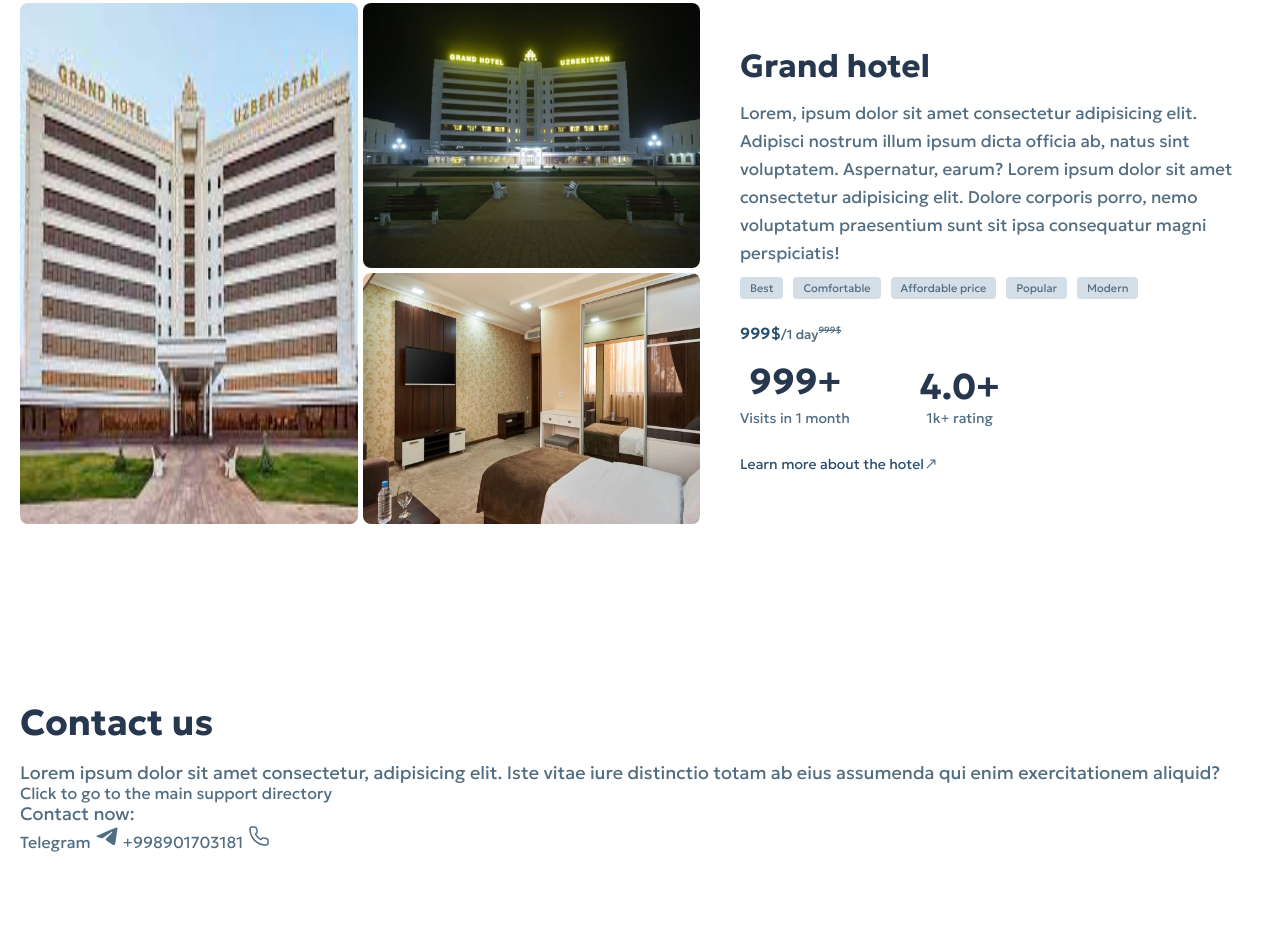
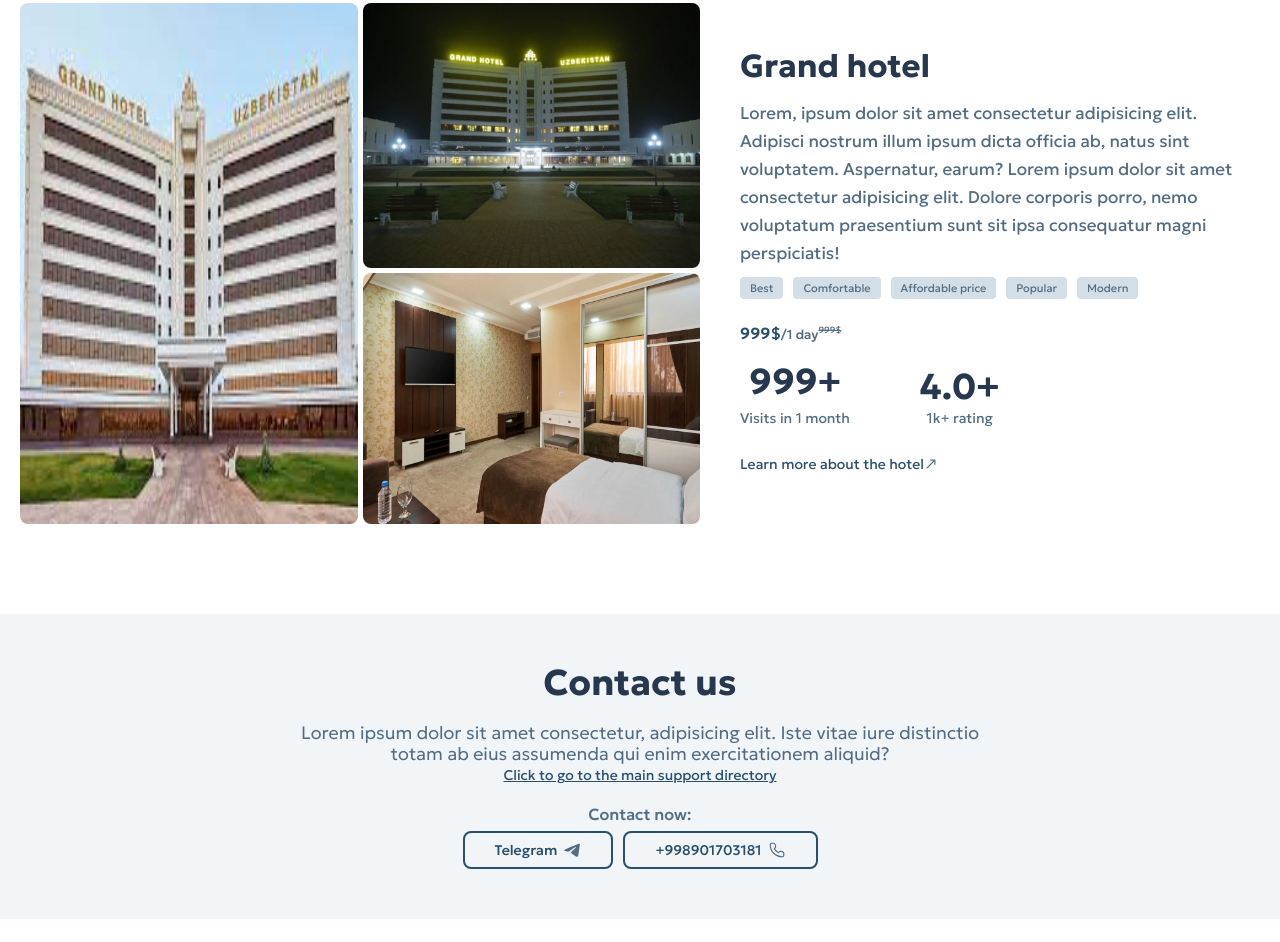
Before and after one commit to YaxyobekUz/VisitAndijan, a plain HTML site: page index.html in a window 1280 px wide. Shown: the part 5810-6752 px from the top of the page. After the commit the page ends 6729 px from the top, so only its background shows below. Drawn offline with Linux system fonts and the light colour scheme.

Commit message:
added contact section section css codes

```diff
--- a/css/style.css
+++ b/css/style.css
@@ -899,3 +899,59 @@ section {
 .hotel-link:hover::after{
     transform: translate(2px,-2px);
 }
+
+/* contact section */
+ .contact-section {
+    padding: 50px 0;
+    background: #f1f5f8;
+}
+.contact-section-parent {
+    display: flex;
+    flex-direction: column;
+    align-items: center;
+    justify-content: center;
+    text-align: center;
+}
+.contact-section-parent p{
+    max-width: 700px;
+    font-weight: 300;
+    margin-bottom: 2px;
+}
+.contact-link{
+    font-size: 14px;
+    color: #2a4f6c;
+    margin-bottom: 20px;
+    text-decoration: underline;
+    transition: color 0.3s ease;
+}
+.contact-link:hover{
+    color: #27374D;
+}
+.contact-section-links-parent p {
+    font-size: 16px;
+    font-weight: 500;
+    margin-bottom: 6px;
+}
+.contact-section-links-parent span{
+    display: flex;
+    align-items: center;
+}
+.contact-section-links-parent span a{
+    display:flex;
+    align-items: center;
+    border-radius: 8px;
+    background: transparent;
+    border: 2px solid #2a4f6c;
+    color: #2a4f6c;
+    font-size: 14px;
+    font-weight: 500;
+    padding: 8px 30px;
+}
+.contact-section-links-parent span a:not(:last-child){
+    margin-right: 10px;
+}
+.contact-section-links-parent span a img{
+    width: 18px;
+    height: 18px;
+    margin-left: 6px;
+}
```
